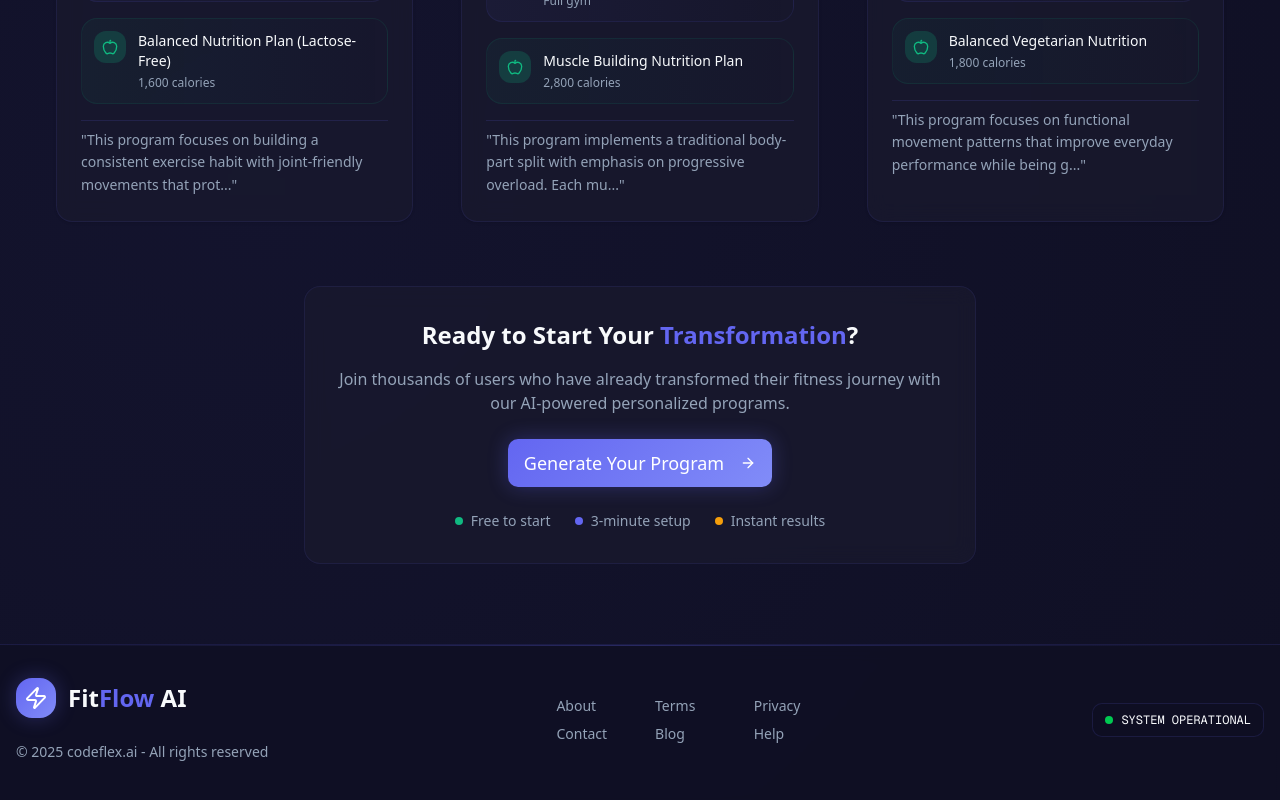
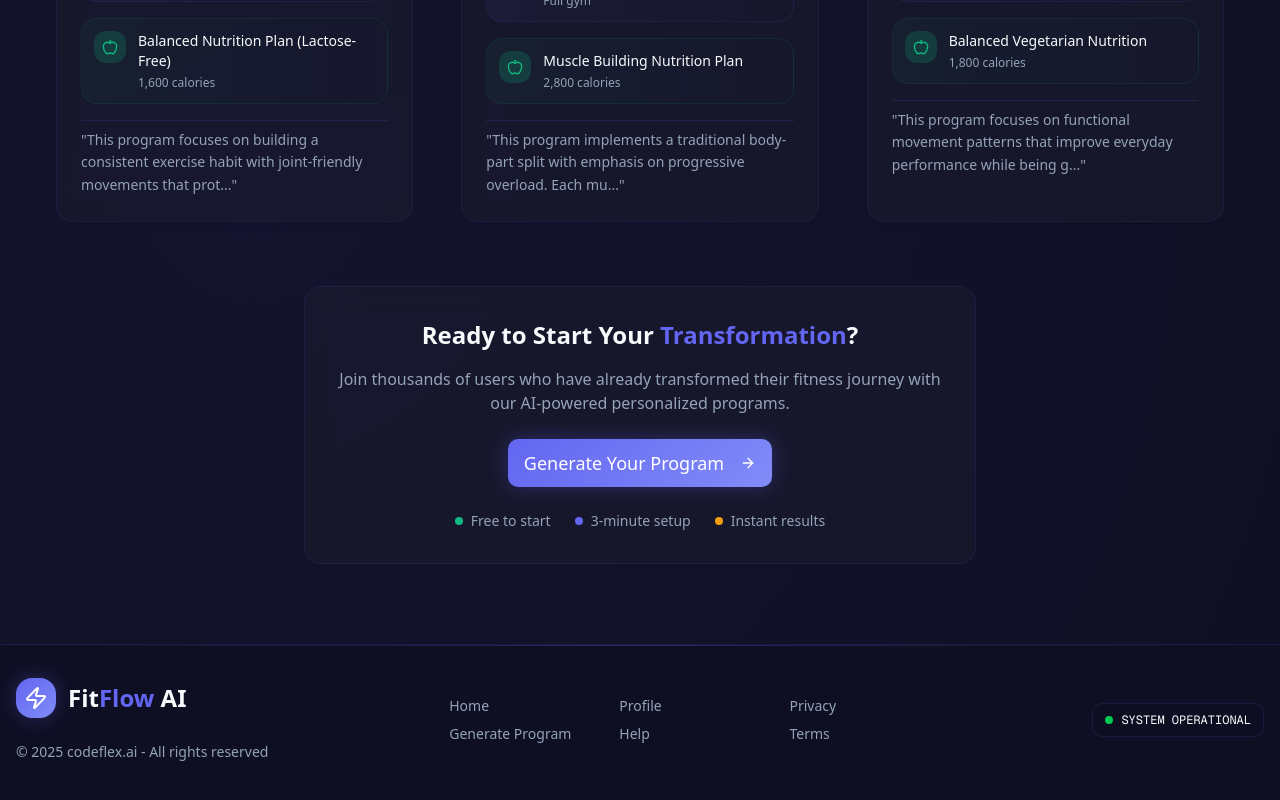
Before and after one commit to BHSajuu/Fitness-Trainer-AI, a Next.js app: page / in a window 1280 px wide. Shown: the part 2319-3119 px from the top of the page. Built offline with nearby package versions, Linux system fonts and the light colour scheme; no server answers.

Commit message:
UI improved

```diff
--- a/src/components/Footer.tsx
+++ b/src/components/Footer.tsx
@@ -27,17 +27,18 @@ const Footer = () => {
           {/* Links */}
           <div className="grid grid-cols-2 md:grid-cols-3 gap-x-12 gap-y-2 text-sm">
             <Link
-              href="/about"
+              href="/"
               className="text-muted-foreground hover:text-primary transition-colors"
             >
-              About
+              Home
             </Link>
             <Link
-              href="/terms"
+              href="/profile"
               className="text-muted-foreground hover:text-primary transition-colors"
             >
-              Terms
+              Profile
             </Link>
+
             <Link
               href="/privacy"
               className="text-muted-foreground hover:text-primary transition-colors"
@@ -45,22 +46,23 @@ const Footer = () => {
               Privacy
             </Link>
             <Link
-              href="/contact"
+              href="/generate-program"
               className="text-muted-foreground hover:text-primary transition-colors"
             >
-              Contact
+              Generate Program
             </Link>
-            <Link
-              href="/blog"
-              className="text-muted-foreground hover:text-primary transition-colors"
-            >
-              Blog
-            </Link>
+
             <Link
               href="/help"
               className="text-muted-foreground hover:text-primary transition-colors"
             >
               Help
+            </Link>
+              <Link
+              href="/terms"
+              className="text-muted-foreground hover:text-primary transition-colors"
+            >
+              Terms
             </Link>
           </div>
 
```
